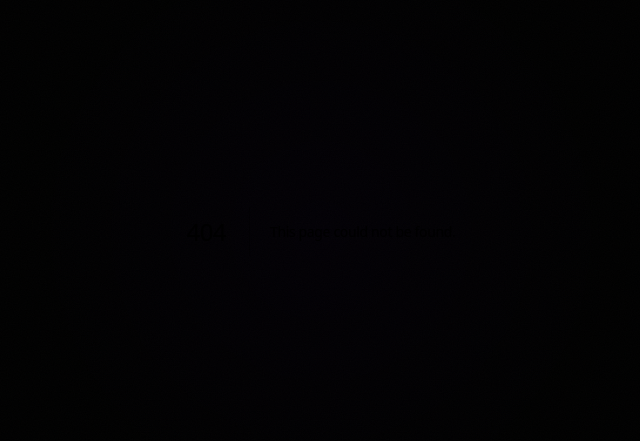
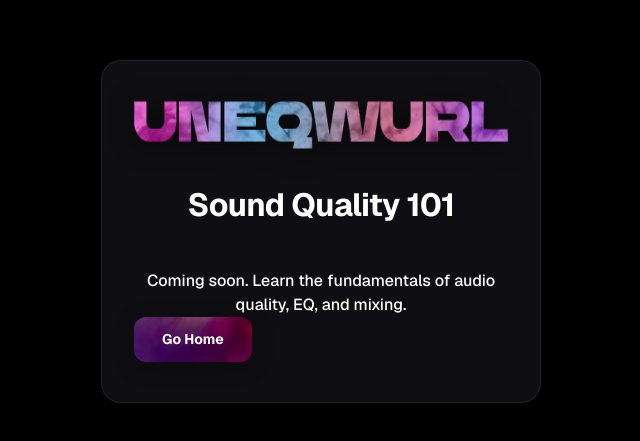
Before and after one commit to 298althr/UNEQWURL, a Next.js app: page /sound-quality-101 in a window 1280 px wide. Before the commit this address had no page. Shown: the part 169-610 px from the top of the page, without its empty margins (319-959 px from the left). Built offline with nearby package versions, Linux system fonts and the light colour scheme.

Commit message:
feat: landing header CTAs, add sound-quality-101 coming soon

```diff
--- a/app/page.tsx
+++ b/app/page.tsx
@@ -64,18 +64,7 @@ export default function LandingPage() {
               className="landing-header-logo-img"
             />
           </Link>
-          <nav className="landing-header-nav">
-            {isLoggedIn ? (
-              <Link href="/dashboard" className="landing-btn landing-btn-primary landing-btn-sm">
-                <SlidersHorizontal size={16} />
-                Console
-              </Link>
-            ) : (
-              <Link href="/login" className="landing-btn landing-btn-primary landing-btn-sm">
-                Sign In
-              </Link>
-            )}
-          </nav>
+          <nav className="landing-header-nav" />
         </div>
       </header>
 
@@ -97,17 +86,13 @@ export default function LandingPage() {
               mix, and score your ear against pro benchmarks.
             </p>
             <div className="landing-cta-row">
-              {isLoggedIn ? (
-                <Link href="/dashboard" className="landing-btn landing-btn-primary">
-                  <SlidersHorizontal size={18} />
-                  Open Console
-                </Link>
-              ) : (
-                <Link href="/login" className="landing-btn landing-btn-primary">
-                  <Play size={18} />
-                  Sign In
-                </Link>
-              )}
+              <Link href="/console" className="landing-btn landing-btn-primary">
+                <SlidersHorizontal size={18} />
+                Console
+              </Link>
+              <Link href="/sound-quality-101" className="landing-btn landing-btn-ghost">
+                Sound Quality 101
+              </Link>
             </div>
           </div>
         </div>
--- /dev/null
+++ b/app/sound-quality-101/page.tsx
@@ -0,0 +1,34 @@
+import Image from "next/image";
+import Link from "next/link";
+
+export default function SoundQuality101Page() {
+  return (
+    <main className="auth-page">
+      <div className="auth-card">
+        <div className="auth-logo">
+          <Image
+            src="/assets/logo/footer-logo-allpages.png"
+            alt="UNEQWURL Logo"
+            width={180}
+            height={48}
+            priority
+          />
+        </div>
+
+        <div className="auth-header">
+          <h1>Sound Quality 101</h1>
+        </div>
+
+        <p className="auth-coming-soon">
+          Coming soon. Learn the fundamentals of audio quality, EQ, and mixing.
+        </p>
+
+        <div className="landing-cta-row">
+          <Link href="/" className="landing-btn landing-btn-primary">
+            Go Home
+          </Link>
+        </div>
+      </div>
+    </main>
+  );
+}
```
